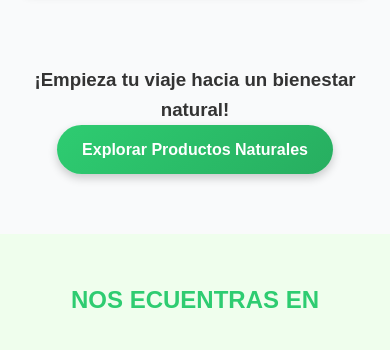
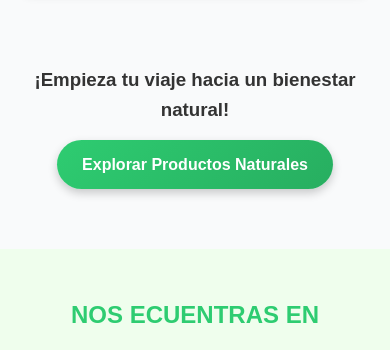
Before and after one commit to Jhon03-bit/Sanya-SAC, a plain HTML site: page index.html in a window 390 px wide. Shown: the part 5160-5510 px from the top of the page. Drawn offline with nearby package versions, Linux system fonts and the light colour scheme.

Commit message:
Update Style.css

```diff
--- a/CSS/Style.css
+++ b/CSS/Style.css
@@ -20,7 +20,6 @@
   padding: 0;
   box-sizing: border-box;
 }
-
 
 .wrapper {
   overflow-x: hidden;
@@ -362,12 +361,12 @@ a {
   box-shadow: 0 8px 20px rgba(0, 0, 0, 0.15);
 }
 
-.box{
+.box {
   border-left: 5px solid #15803d;
-   transition: transform 0.3s ease, box-shadow 0.3s ease;
+  transition: transform 0.3s ease, box-shadow 0.3s ease;
 }
 
-.box:hover{
+.box:hover {
   transform: translateY(-5px);
   box-shadow: 0 8px 20px rgba(0, 0, 0, 0.15);
 }
@@ -436,6 +435,10 @@ a {
   color: #555;
 }
 
+.cta {
+  padding-top: 15px;
+}
+
 /* ==================== Media Queries para Responsividad ==================== */
 
 @media (max-width: 1000px) {
@@ -444,7 +447,9 @@ a {
     flex-direction: column;
     gap: 30px;
   }
-
+  .cta {
+    padding-top: 15px;
+  }
   .story-image {
     max-width: 100%; /* La imagen ocupa todo el ancho */
   }
```
